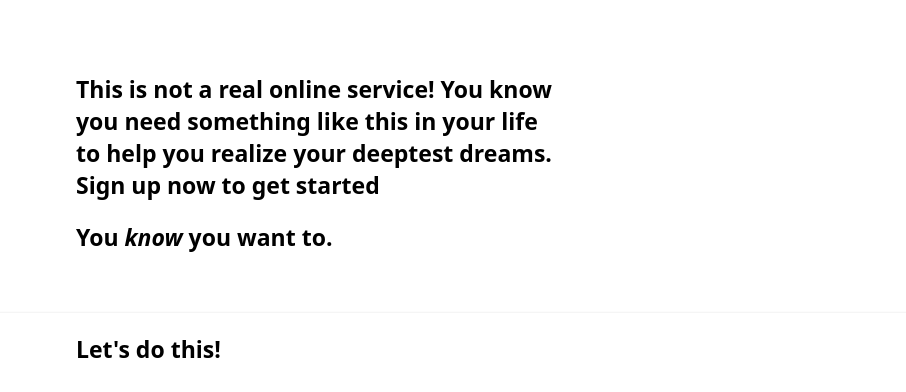
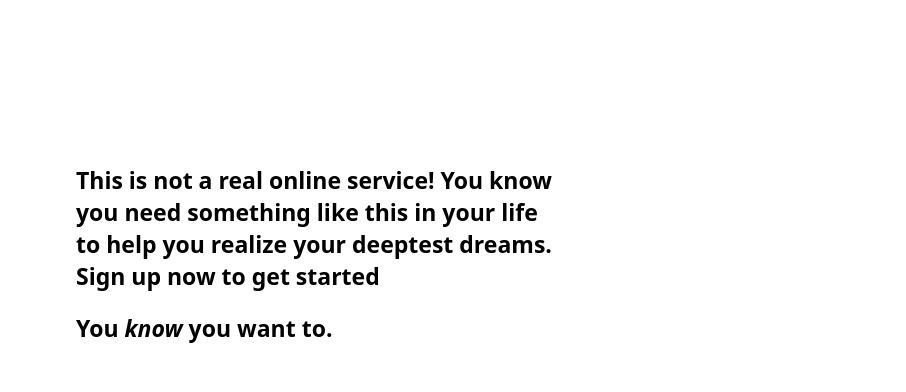
Before and after one commit to aungpyaythar1998/sign-up-form, a plain HTML site: page signup.html in a window 1280 px wide. Shown: the top 392 px of the page, 374-1280 px from the left. Drawn offline with Linux system fonts and the light colour scheme.

Commit message:
Add more space on top of sign-up form

```diff
--- a/style.css
+++ b/style.css
@@ -79,7 +79,7 @@ body {
     font-weight: bold;
     font-size: 23rem;
 
-    padding: 8% 340rem 0 80rem;
+    padding: 18% 340rem 0 80rem;
 }
 
 .banner-row + .banner-row {
```
